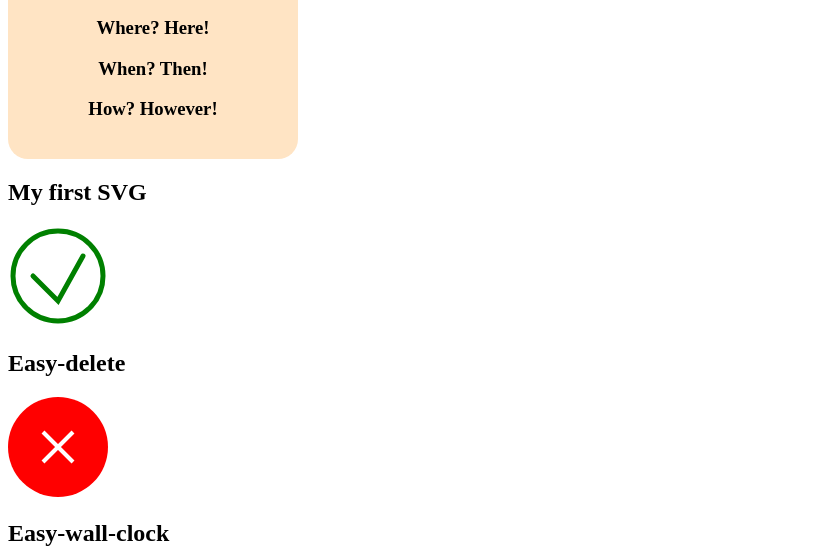
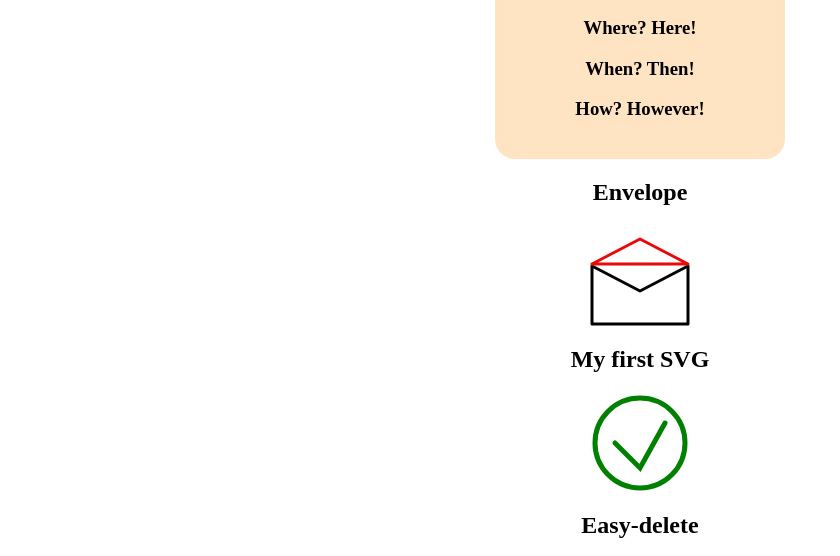
Before and after one commit to TomLindblad/Assignment9, a plain HTML site: page Index.html in a window 1280 px wide. Shown: the part 202-758 px from the top of the page, without its empty margins (0-840 px from the left). Drawn offline with Linux system fonts and the light colour scheme.

Commit message:
added animated envelope

```diff
--- a/Index.html
+++ b/Index.html
@@ -14,6 +14,16 @@
         <h3> When? Then!</h3>
         <h3> How? However!</h3>
     </div>
+
+    <h2>Envelope</h2>
+    <svg width="100" height="100" xmlns="http://www.w3.org/2000/svg">
+        <polyline class="envelope-bottom" points="2,40 2,98 98,98 98,40 50,65 2,40"
+        style="fill:none;stroke:black;stroke-width:3;stroke-linejoin:round;stroke-linecap:round" />
+        <polyline class="flarp" points="2,40 98,40 50,65 2,40"
+        style="fill:none;stroke:rgb(236, 8, 8);stroke-linejoin:round;stroke-width:3;stroke-linecap:round" />
+    </svg>
+
+
     <h2>My first SVG</h2>
 
     <svg width="100" height="100" xmlns="http://www.w3.org/2000/svg">
@@ -24,9 +34,9 @@
     </svg>
 
     <h2>Easy-delete</h2>
-    <svg width="100" height="100" xmlns="http://www.w3.org/2000/svg">
+    <svg id="easydelete" width="100" height="100" viewBox="0 0 100 100" xmlns="http://www.w3.org/2000/svg">
         <circle cx="50" cy="50" r="50" fill="red" />
-        <line x1="35" y1 ="35" x2="65" y2="65"
+        <line class="deleteline1" x1="35" y1 ="35" x2="65" y2="65"
         style="stroke:white;stroke-width:4"/>
         <line x1="35" y1 ="65" x2="65" y2="35"
         style="stroke:white;stroke-width:4"/>
--- a/styles/styles.css
+++ b/styles/styles.css
@@ -1,3 +1,9 @@
+body{
+    display: flex;
+    flex-direction: column;
+    align-items: center;
+}
+
 .container{
     background-color: bisque;
     padding: 20px;
@@ -6,6 +12,23 @@
     text-align: center;
     border-radius: 20px;
 }
+
+.flarp{
+    animation: flarpRotate 3s linear forwards;
+    transform-origin: 1% 39%;
+}
+
+@keyframes flarpRotate{
+    0% {
+        transform: rotateX(0deg)
+    }
+    100% {
+        transform: rotateX(180deg)
+    }
+}
+
+
+
 
 #clockarm1{
     animation: rotate 1s linear infinite;
```
